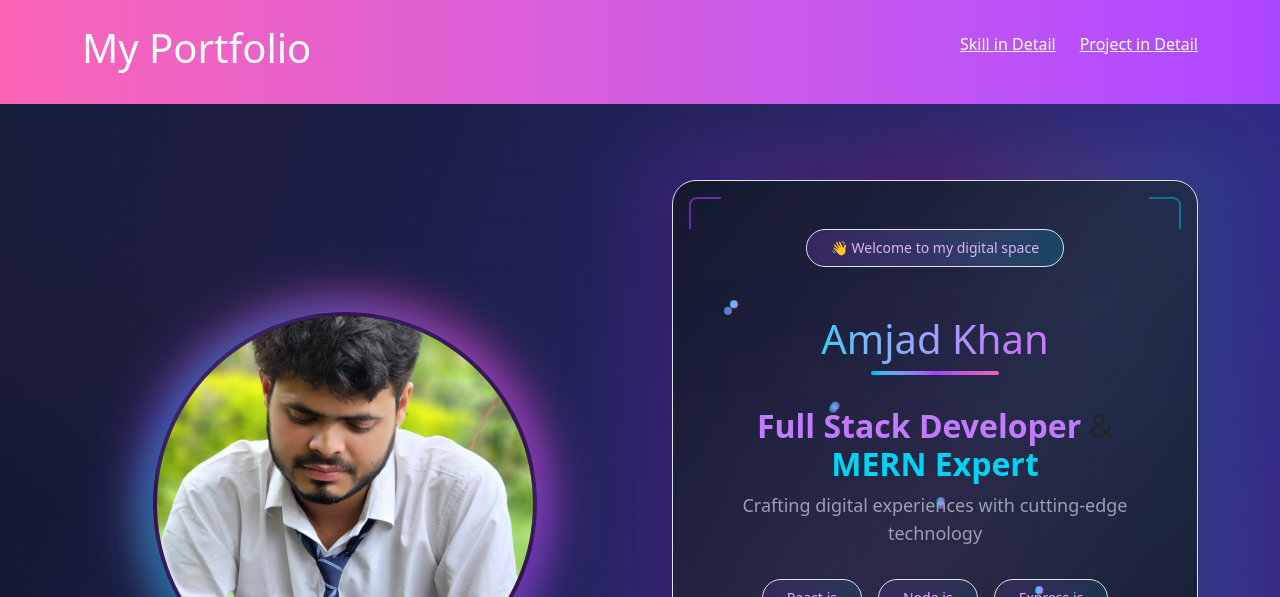
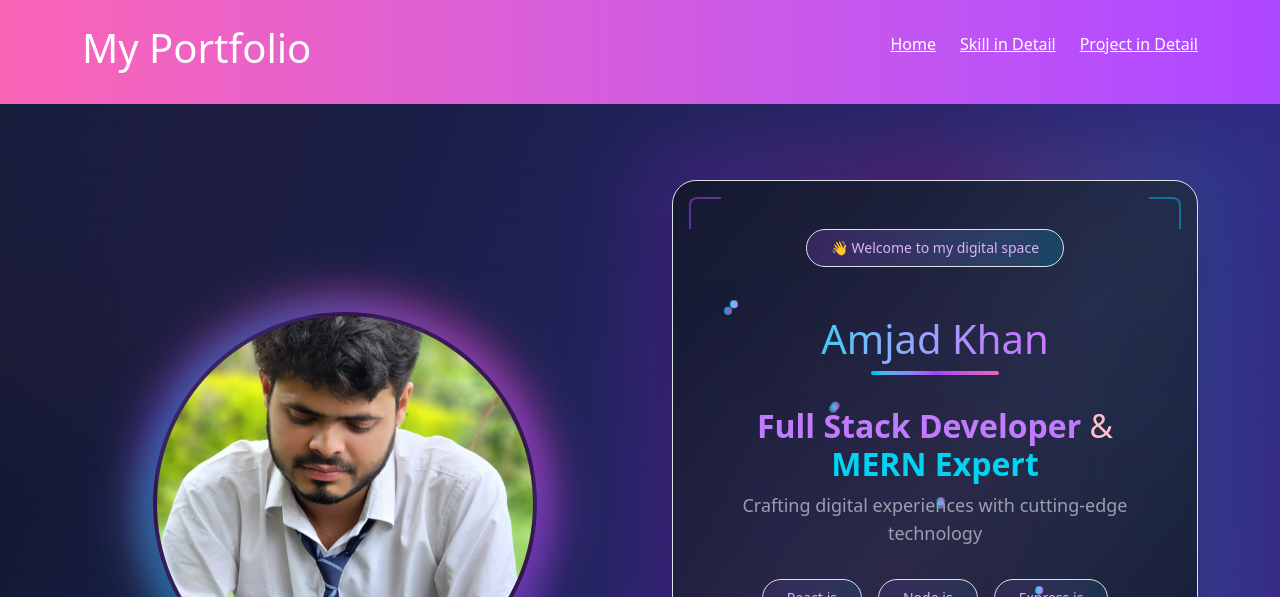
Before and after one commit to Amjadkhan9756/Portfolio, a React (Vite) app: page / in a window 1280 px wide. Shown: the top 597 px of the page. Built offline with nearby package versions, Linux system fonts and the light colour scheme.

Commit message:
new update

```diff
--- a/src/App.jsx
+++ b/src/App.jsx
@@ -1,14 +1,19 @@
-import { BrowserRouter } from "react-router-dom";
+import { BrowserRouter, Routes, Route } from "react-router-dom";
+
+import Navbar from "./Navbar";
 import Home from "./Component/Home";
-import Navbar from "./Navbar";
+import Skill from "./Component/Skill";
 // import 'bootstrap/dist/css/bootstrap.min.css';
 
 function App() {
   return (
     <BrowserRouter>
       <Navbar />
-      <Home />
+      <Routes>
+        <Route path="/" element={<Home/>}/>
+        <Route path="/Skill" element={<Skill/>}/>
 
+      </Routes>
     </BrowserRouter>
   );
 }
--- a/src/Component/Home.css
+++ b/src/Component/Home.css
@@ -2,8 +2,6 @@ body {
     background: linear-gradient(to right, #d7fe7b7e, #cfff5f56);
 }
 
-
-/*
-.container :hover {
-    box-shadow: 8px 8px 12px black;
-} */
+.container {
+    color: Pink;
+}
--- a/src/Navbar.jsx
+++ b/src/Navbar.jsx
@@ -10,6 +10,14 @@ const Navbar = () => {
 
         {/* Links */}
         <ul className="flex space-x-6">
+          <li>
+            <Link
+              to="/"
+              className="text-white font-medium hover:text-yellow-300 transition duration-300"
+            >
+              Home
+            </Link>
+          </li>
           <li>
             <Link
               to="/Skill"
```
